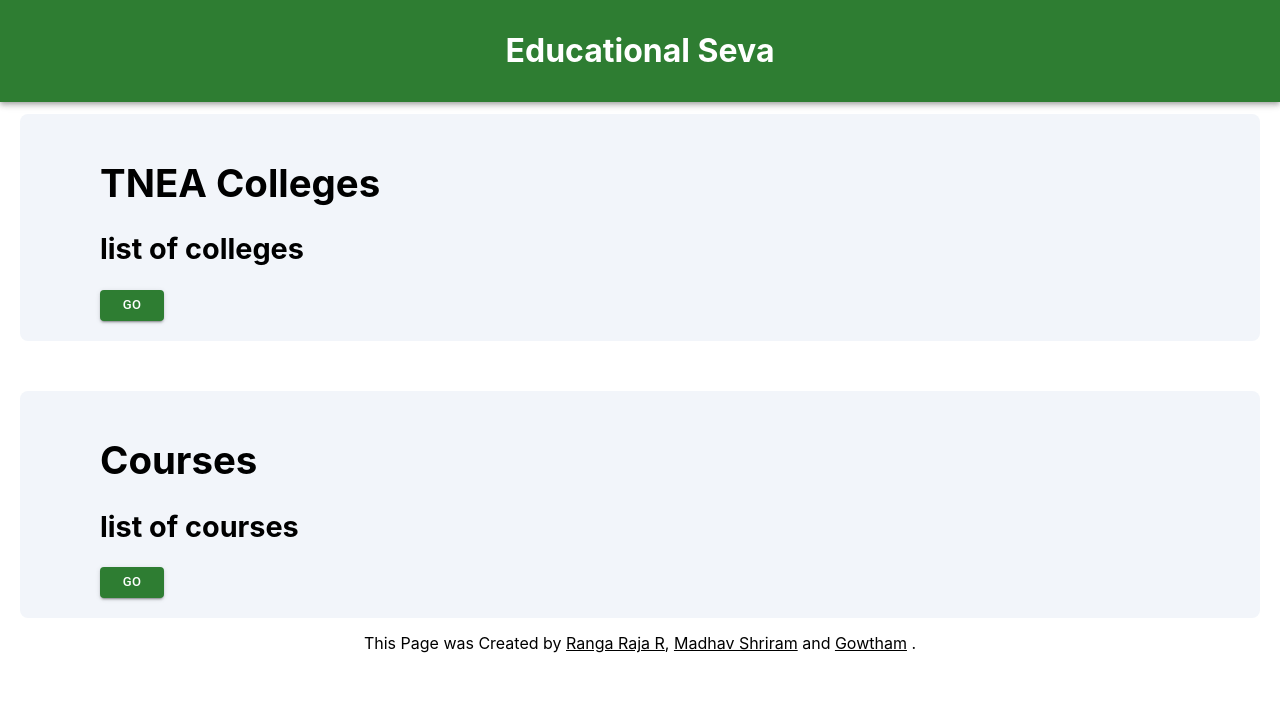
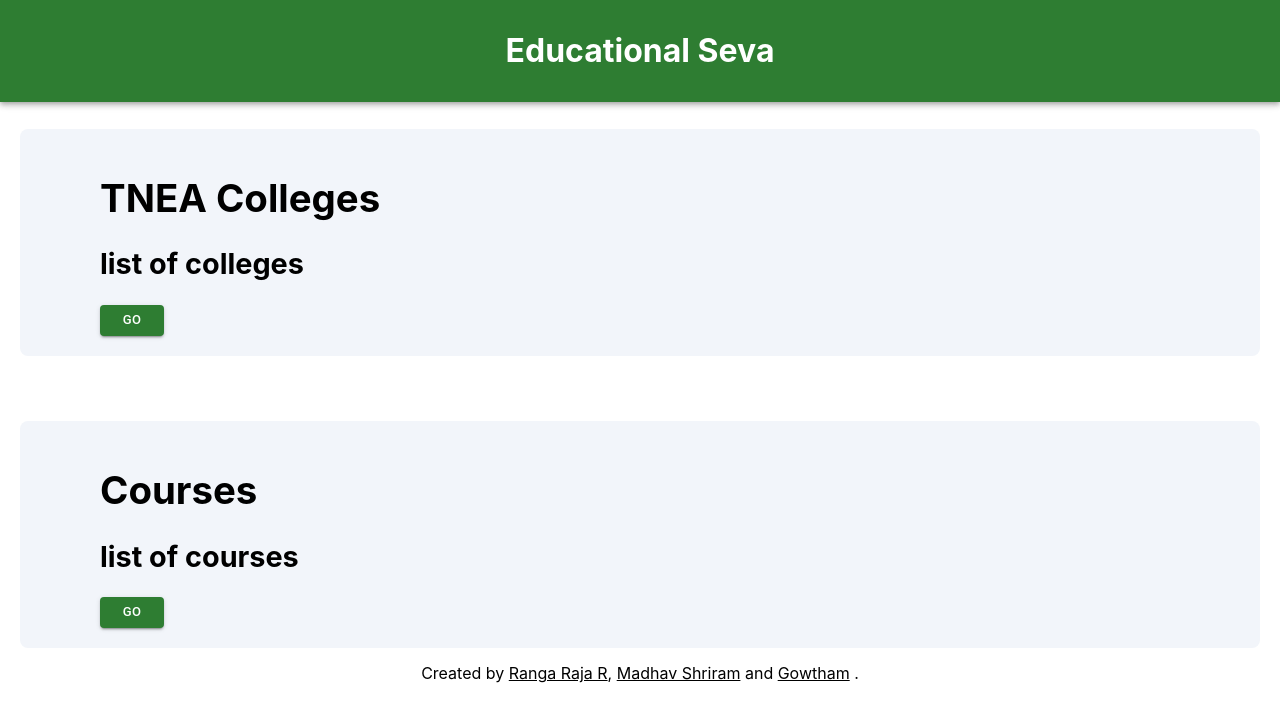
Before and after one commit to RangaRaja-R/educational-website-reactjs, a React (Create React App) app: page /#/ in a window 1280 px wide. Shown: the top 722 px of the page. Built offline with nearby package versions, Linux system fonts and the light colour scheme.

Commit message:
edited title and footer

```diff
--- a/public/index.html
+++ b/public/index.html
@@ -2,7 +2,7 @@
 <html lang="en">
   <head>
     <meta charset="utf-8" />
-    <link rel="icon" href="%PUBLIC_URL%/favicon.ico" />
+    <!-- <link rel="icon" href="%PUBLIC_URL%/favicon.ico" /> -->
     <meta name="viewport" content="width=device-width, initial-scale=1" />
     <meta name="theme-color" content="#000000" />
     <meta
@@ -24,7 +24,7 @@
       work correctly both with client-side routing and a non-root public URL.
       Learn how to configure a non-root public URL by running `npm run build`.
     -->
-    <title>React App</title>
+    <title>Educational Seva</title>
   </head>
   <body>
     <noscript>You need to enable JavaScript to run this app.</noscript>
--- a/src/App.js
+++ b/src/App.js
@@ -20,7 +20,7 @@
       {...props}
       className="copy"
     >
-      {"This Page was Created by "}
+      {"Created by "}
       <Link
         color="inherit"
         href="https://www.linkedin.com/in/rangaraja-r"
--- a/src/modo/dashboard.css
+++ b/src/modo/dashboard.css
@@ -2,7 +2,7 @@
   display: flex;
   width: auto;
   background-color: #f2f5fa;
-  margin-top: 50px;
+  margin-top: 65px;
   margin-left: 20px;
   margin-right: 20px;
   border-radius: 8px;
```
